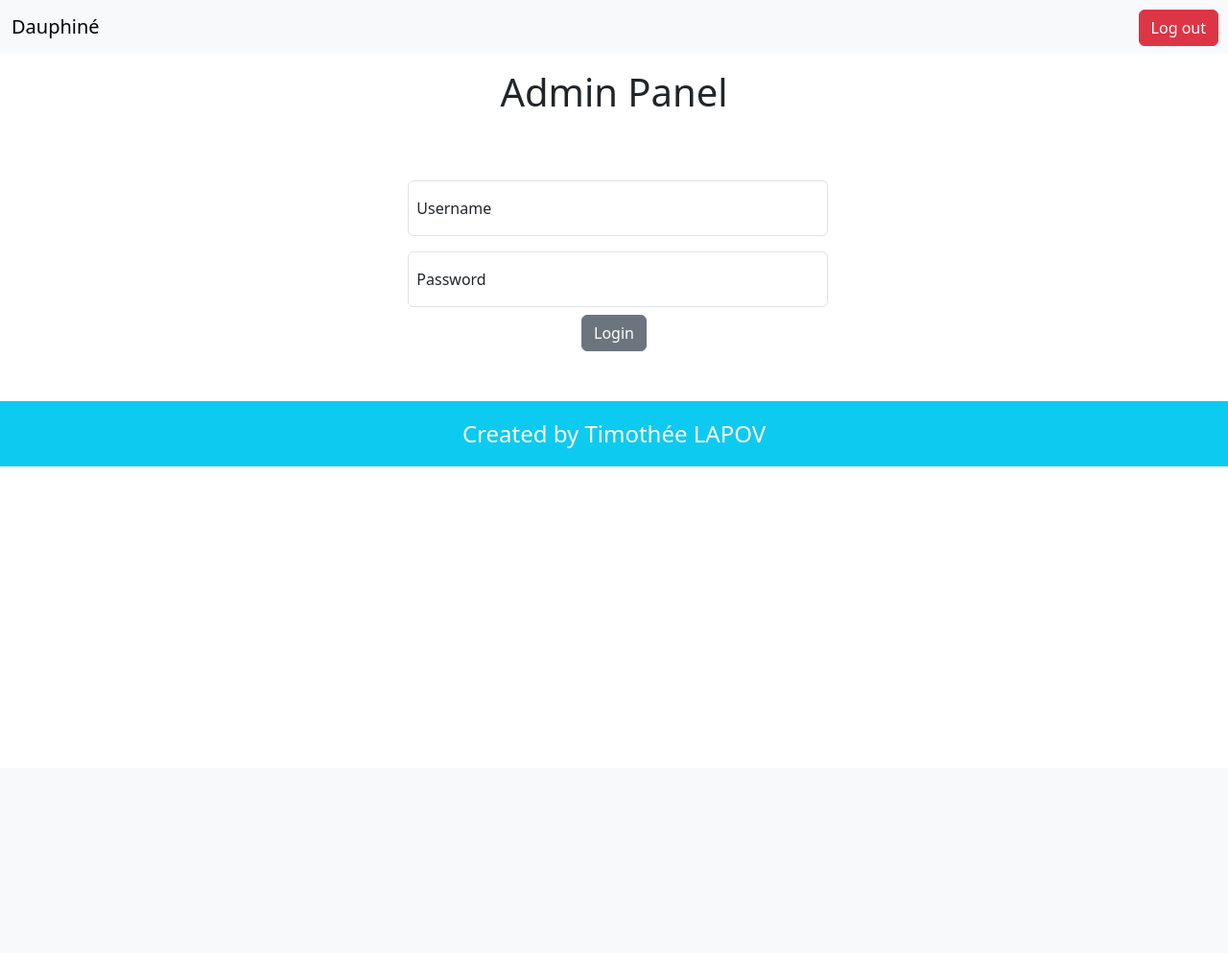
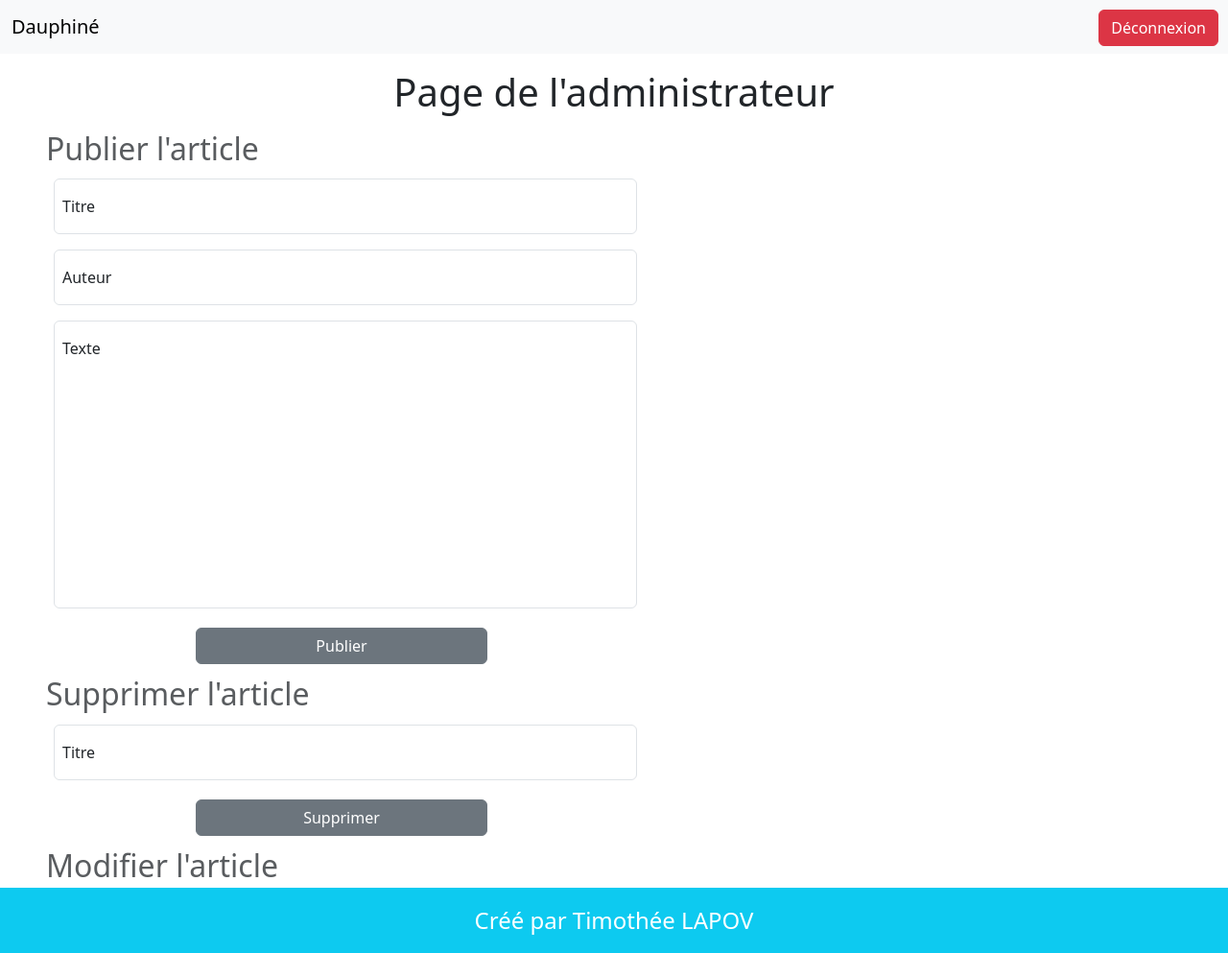
Before and after one commit to timlapov/dauphine, a PHP site: page /dauphine/admin/index.php in a window 1280 px wide. Shown: the whole page at 96% size. Before the commit the page ends 486 px from the top, so only its background shows below. Run offline with PHP 8.4, Linux system fonts and the light colour scheme; a user stored in the database is signed in.

Commit message:
Implemented deletion by article name

```diff
--- a/admin/index.php
+++ b/admin/index.php
@@ -6,24 +6,51 @@ if (!isset($_SESSION["username"])) {
 require_once ("../utils/databaseManager.php");
 include_once("../block/header.php");
 include_once("../block/navbar.php");
-$title = "Admin Panel";
+$title = "Page de l'administrateur";
 $errors = [];
+
+try {
+    $pdo = connectDB();
+    configPdo($pdo);
+} catch (PDOException $e) {
+    echo $e->getMessage();
+    exit;
+}
+//Traitement suppression d'un article
+if ($_SERVER["REQUEST_METHOD"] == "POST" && isset($_POST["deleteByTitle"])) {
+    $newsToDelete = $_POST["deleteByTitle"];
+    if (!empty($newsToDelete)) {
+        $deletedRows = deleteNews($pdo, $newsToDelete);
+        if ($deletedRows > 0) {
+            echo ("<p class='text-success text-center'>L'information a été supprimée avec succès. {$deletedRows} articles supprimés au total</p>");
+        } else {
+            echo ("<p class='text-danger text-center'>Je n'ai pas trouvé d'article avec ce titre.</p>");
+        }
+    } else {
+        echo ("<p class='text-danger text-center'>Le titre de la nouvelle ne peut pas être vide.</p>");
+    }
+}
 ?>
 
     <h1 class="text-center m-3"><?=$title?></h1>
-<a href="http://localhost:8888/dauphine/logout.php" class="btn btn-danger" style="position: fixed; top: 10px; right: 10px; z-index: 1500;">Log out</a>
+<a href="http://localhost:8888/dauphine/logout.php" class="btn btn-danger" style="position: fixed; top: 10px; right: 10px; z-index: 1500;">Déconnexion</a>
 
-    <div class="d-flex flex-column justify-content-center align-items-center">
-        <form class="text-center p-5 col-5" method="POST" action="login.php">
+    <h2 class="text-muted m-1 ms-5">Publier l'article</h2>
+    <div class="d-flex flex-column justify-content-center ms-5">
+        <form class="text-center p-1 col-6" method="POST" action="index.php">
             <div class="form-floating mb-3">
-                <input type="text" class="form-control m-1" name="username" id="username" placeholder="user">
-                <label for="username">Username</label>
+                <input type="text" class="form-control m-1" name="titre" id="titre" placeholder="titre">
+                <label for="titre">Titre</label>
             </div>
-            <div class="form-floating">
-                <input type="password" class="form-control m-1" name="password" id="password" placeholder="password">
-                <label for="password">Password</label>
+            <div class="form-floating mb-3">
+                <input type="text" class="form-control m-1" name="auteur" id="auteur" placeholder="auteur">
+                <label for="auteur">Auteur</label>
             </div>
-            <input type="submit" class="btn btn-secondary m-1" value="Login">
+            <div class="form-floating mb-3">
+                <input type="text" class="form-control m-1" name="auteur" id="auteur" placeholder="auteur" style="height: 300px">
+                <label for="auteur">Texte</label>
+            </div>
+            <input type="submit" class="btn btn-secondary m-1 col-6" value="Publier">
             <?php
             if (isset($errors["global"])) {
                 echo ("<p class='text-danger'>" .
@@ -33,6 +60,24 @@ $errors = [];
         </form>
     </div>
 
+    <h2 class="text-muted m-1 ms-5">Supprimer l'article</h2>
+    <div class="d-flex flex-column justify-content-center ms-5">
+        <form class="text-center p-1 col-6" method="POST" action="index.php">
+            <div class="form-floating mb-3">
+                <input type="text" class="form-control m-1" name="deleteByTitle" id="deleteByTitle" placeholder="deleteByTitle">
+                <label for="deleteByTitle">Titre</label>
+            </div>
+            <input type="submit" class="btn btn-secondary m-1 col-6" value="Supprimer">
+            <?php
+            if (isset($errors["global"])) {
+                echo ("<p class='text-danger'>" .
+                    $errors["global"] . "</p>");
+            }
+            ?>
+        </form>
+    </div>
+
+    <h2 class="text-muted m-1 ms-5">Modifier l'article</h2>
 
 <?php
 include_once("../block/footer.php");
--- a/block/footer.php
+++ b/block/footer.php
@@ -1,5 +1,5 @@
 <footer class="bg-info text-white text-center p-3 text-center fs-4 fw-light">
-    Created by Timothée LAPOV
+    Créé par Timothée LAPOV
 </footer>
 </body>
 
--- a/utils/databaseManager.php
+++ b/utils/databaseManager.php
@@ -14,6 +14,18 @@ function configPdo(PDO $pdo) {
 }
 
 function getAllNews(PDO $pdo) {
-    $reponse = $pdo->query("SELECT * FROM annonce ORDER BY id DESC");
-    return $reponse->fetchAll();
+    $response = $pdo->query("SELECT * FROM annonce ORDER BY id DESC");
+    return $response->fetchAll();
 }
+
+function deleteNews(PDO $pdo, $title) {
+    $stmt = $pdo->prepare("DELETE FROM annonce WHERE titre = :title");
+    $stmt->bindParam(':title', $title);
+    $stmt->execute();
+//    $stmt->execute(
+//        [
+//            ":titre" => $title
+//        ]
+//    );
+    return $stmt->rowCount();
+}
```
Also changed, not shown: login.php (+4 -4 lines).
